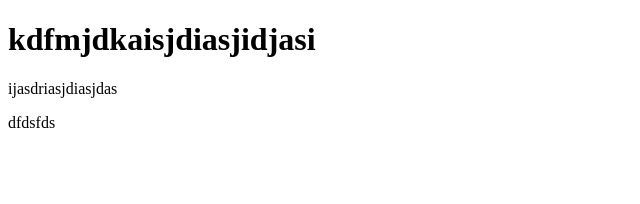
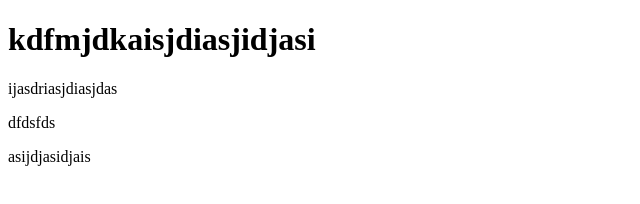
Before and after one commit to tomicortes/prueba, a plain HTML site: page index.html in a window 1280 px wide. Shown: the whole page, without its empty margins (0-640 px from the left). Drawn offline with Linux system fonts and the light colour scheme.

Commit message:
Commit mas descriptivo

```diff
--- a/index.html
+++ b/index.html
@@ -10,5 +10,6 @@
   <h1>kdfmjdkaisjdiasjidjasi</h1>
   <p>ijasdriasjdiasjdas</p>
   <p>dfdsfds</p>
+  <p>asijdjasidjais</p>
 </body>
 </html>
```
